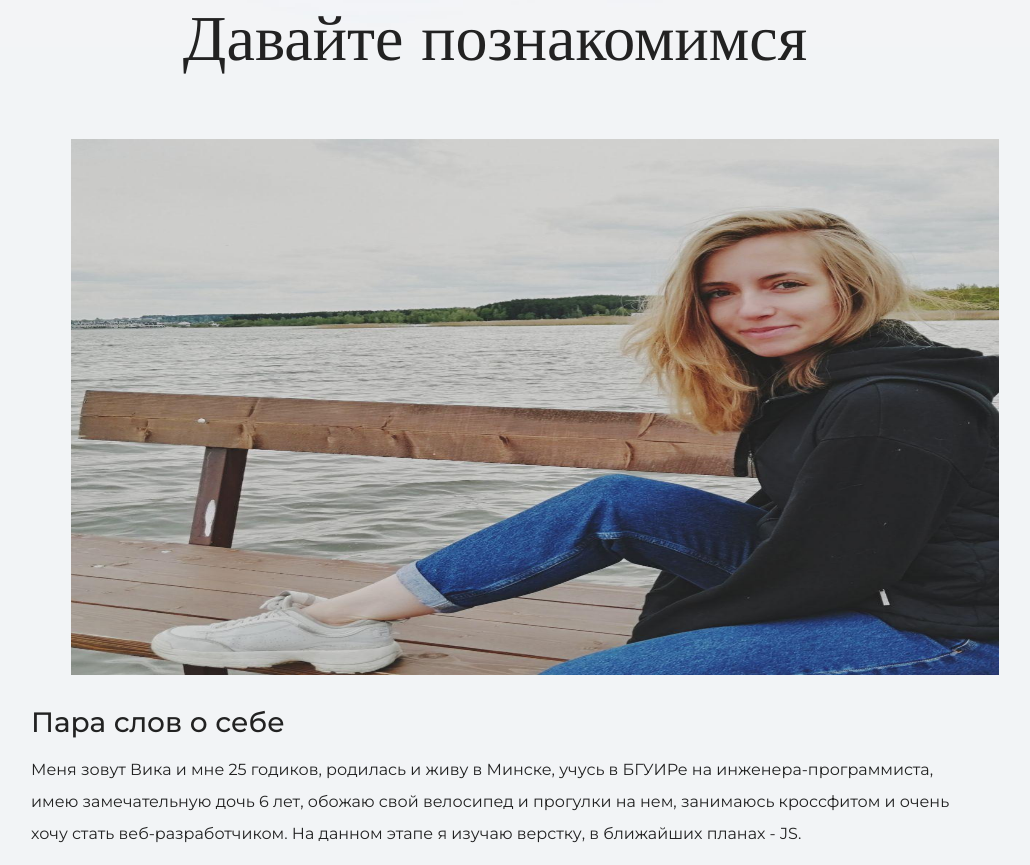
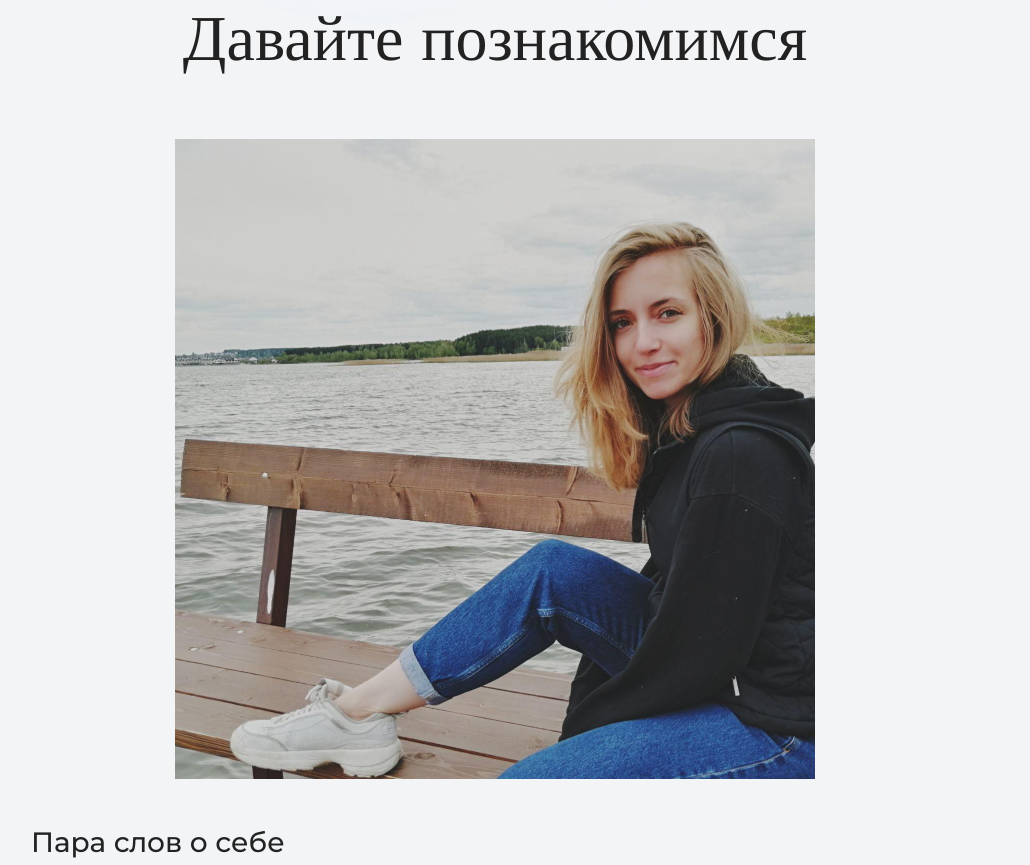
Before and after one commit to Gontarenok/my_portfolio, a plain HTML site: page index.html in a window 1280 px wide. Shown: the part 1033-1898 px from the top of the page, without its empty margins (145-1175 px from the left). Drawn offline with nearby package versions, Linux system fonts and the light colour scheme.

Commit message:
Центрировано изображение

```diff
--- a/index.html
+++ b/index.html
@@ -25,8 +25,8 @@
     <section class="intro">
       <div class="container">
       <h2 class="subheading">Давайте познакомимся</h2>
-      <figure class="user.jpg">
-        <img src="files/user.jpg" width="928" height="536" alt="Фотография Вики">
+      <figure class="user-image">
+        <img src="files/user.jpg" width="640" height="640" alt="Фотография Вики">
       </figure>
       <h3>Пара слов о себе</h3>
       <p>Меня зовут Вика и мне 25 годиков, родилась и живу в Минске, учусь в БГУИРе на инженера-программиста, имею замечательную дочь 6 лет, обожаю свой велосипед и прогулки на нем, занимаюсь кроссфитом и очень хочу стать веб-разработчиком. На данном этапе я изучаю верстку, в ближайших планах - JS.</p>
```
